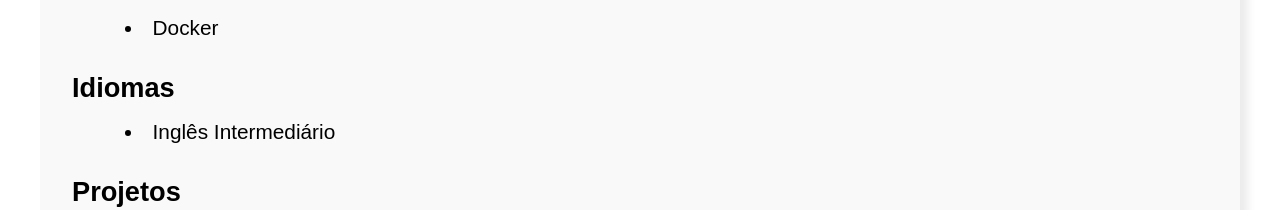
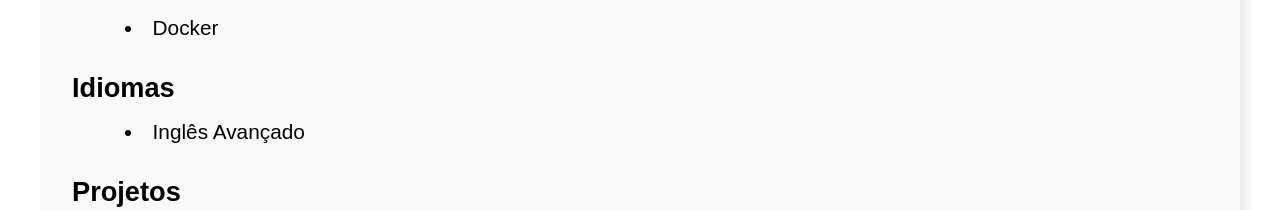
Before and after one commit to TiagoCitranguloDaSilva/tiagocitrangulodasilva.github.io, a React (Vite) app: page / in a window 1280 px wide. Shown: the part 1029-1239 px from the top of the page. Built offline with nearby package versions, Linux system fonts and the light colour scheme.

Commit message:
chore(idiomas): change English level to avanaçado

```diff
--- a/src/Principal/Principal.jsx
+++ b/src/Principal/Principal.jsx
@@ -99,7 +99,7 @@ function Principal() {
             <div id="idiomas">
                 <h2>Idiomas</h2>
                 <ul>
-                    <li>Inglês Intermediário</li>
+                    <li>Inglês Avançado</li>
                 </ul>
             </div>
 
```
